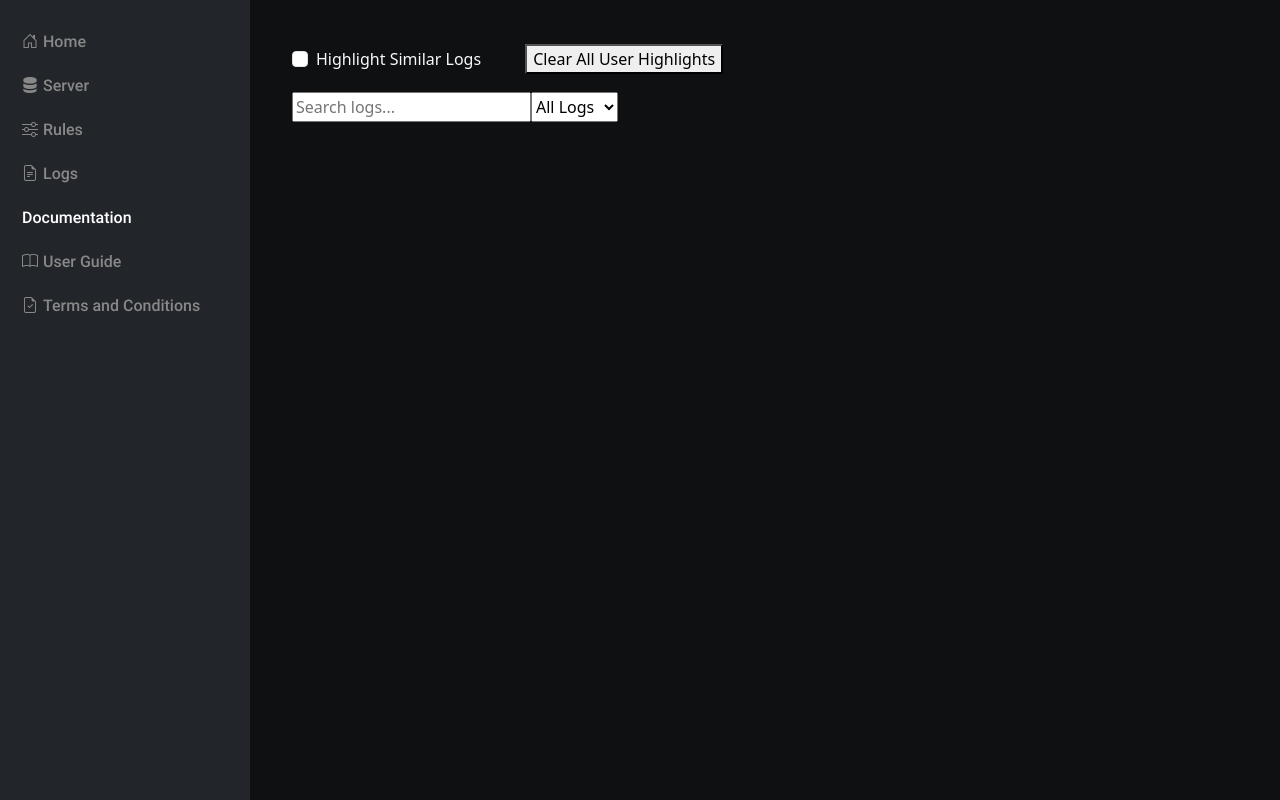
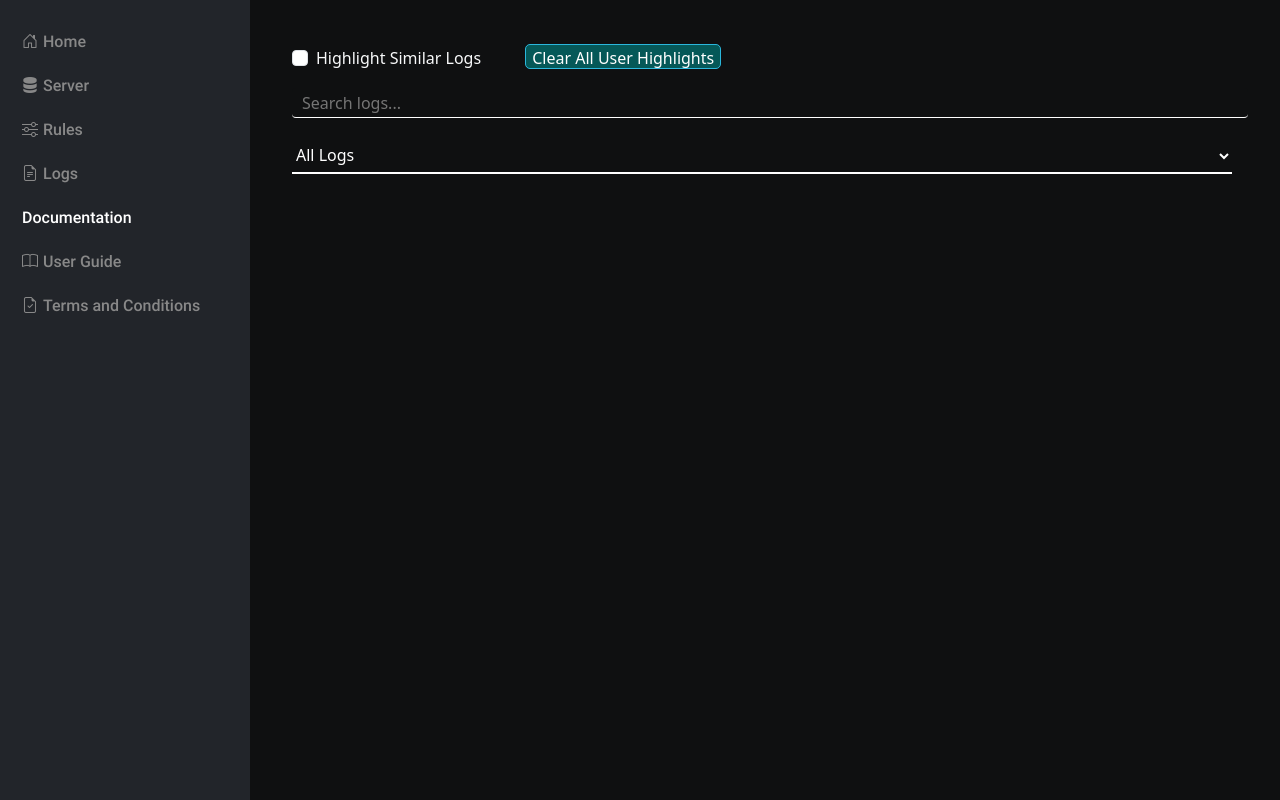
Before and after one commit to Jack-R-Scaife/SmartBalancer, a Flask app: template app/templates/log_view.html in a window 1280 px wide. Run offline with Flask 3, Linux system fonts and the light colour scheme; the template is opened without the code that fills it, so the values that code supplies are empty.

Commit message:
Updated the logs style

```diff
--- a/app/templates/log_view.html
+++ b/app/templates/log_view.html
@@ -199,5 +199,66 @@ function applyHighlightsFromMeta(metaData) {
 .highlight-metric {
     background-color: rgba(123, 0, 255, 0.1);
 }
+
+    .search-bar {
+  width: 100%;
+  padding: 10px;
+  margin-bottom: 20px;
+  font-size: 16px;
+  height: 30px;
+  border: none;
+    border-bottom-width: medium;
+    border-bottom-style: none;
+    border-bottom-color: currentcolor;
+  border-bottom: white 1px solid;
+  border-radius: 4px;
+  background-color: #0F1011;
+  color: white;
+}
+
+.customselect {
+  border: none;
+   border-bottom: 2px solid #fff;
+  outline: none;
+  padding: 5px 0;
+  background-color: transparent;
+  box-shadow: none;
+  font-size: 16px;
+  color: #fff;
+  width: 100%;
+  height: 36px;
+  margin-right: 1rem;
+}
+
+.customselect option {
+  background-color: #ffffff;
+  color: black;
+}
+
+.customselect:focus {
+  border-bottom: 2px solid #fff;
+  box-shadow: none;
+}
+
+.cstmbutton{
+    background-color: #055858;
+    border: solid 1px #2BB7DC;
+    color: white;
+    width: 100%;
+    height: 25px;
+    border-radius: 5px;
+    font-size: 16px;
+}
+.customlistgroup{
+    background: transparent;
+  color: white;
+  margin-bottom: 1rem;
+  width: 100%;
+  border: none;
+    border-bottom-width: medium;
+    border-bottom-style: none;
+    border-bottom-color: currentcolor;
+  border-bottom: solid 1px white;
+}
 </style>
 {% endblock %}
--- a/app/templates/logs.html
+++ b/app/templates/logs.html
@@ -140,8 +140,8 @@
      *    - Filter by search text (from input)
      */
      function applyFilters() {
-        const groupValue = groupFilter.value;       // e.g. "all", "group1"
-        const dateValue = dateFilter.value;         // e.g. "all", "2023-10-05"
+    const groupValue = serverFilter.value; // Use the existing serverFilter variable
+    const dateValue = dateFilter.value;
     const searchQuery = searchBar.value.toLowerCase().trim();
 
     document.querySelectorAll("#logs-container .customlistgroup").forEach(logItem => {
@@ -163,7 +163,7 @@
 }
 
     // 6) Listen to changes on group, date, and search
-    groupFilter.addEventListener("change", applyFilters);
+    serverFilter.addEventListener("change", applyFilters);
     dateFilter.addEventListener("change", applyFilters);
 
     // For the search bar, do "input" so it filters as you type
```
Lines whose indentation alone changed are shown as unchanged.
